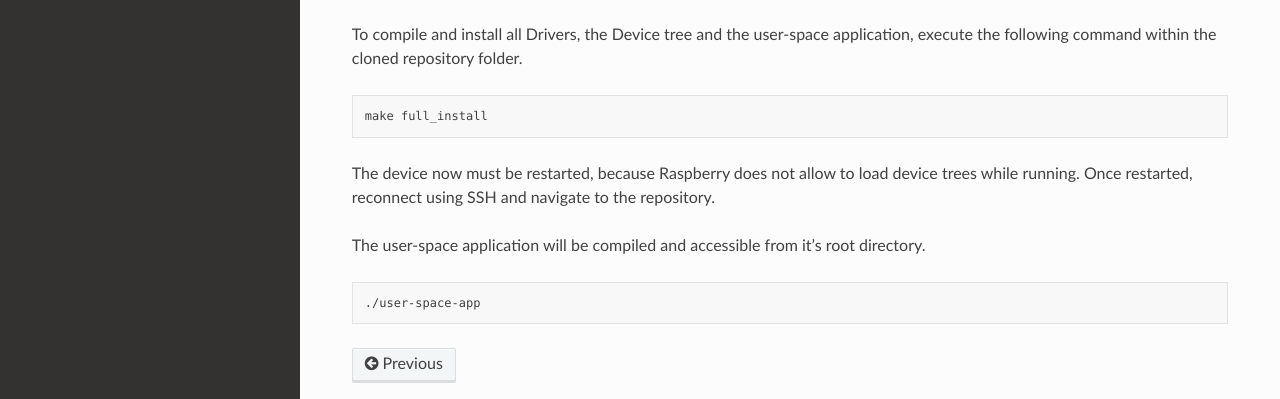
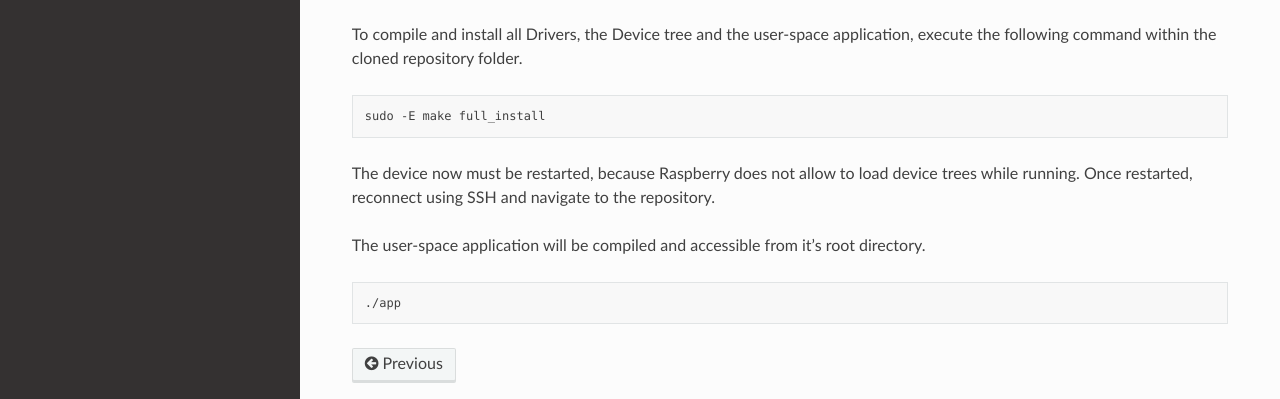
Before and after one commit to Winkler-Jonas/linux-device-driver, a Sphinx documentation site: the page built from docs/source/setup.rst, in a window 1280 px wide and 900 px high, scrolled down 610 px. Shown: the part 387-786 px from the top of the window. Built offline with Sphinx 7.4.7 and the Read the Docs theme 2.0.0, drawn with Linux system fonts in a browser that asks for light colours.

```diff
--- a/docs/source/index.rst
+++ b/docs/source/index.rst
@@ -32,7 +32,7 @@ This work is licenced by `Creative-Commons-Licence`_.
 | `GitLab-Repo`_ (VPN-required 😑)
 
 .. _GitHub-Repo: https://github.com/Winkler-Jonas/linux-device-driver
-.. _GitLab-Repo: https://google.com
+.. _GitLab-Repo: https://gitlab.elektrotechnik.hs-augsburg.de/winjonas/linux-device-driver
 
 Last Change: |today|
 
--- a/docs/source/setup.rst
+++ b/docs/source/setup.rst
@@ -45,14 +45,14 @@ To access the drivers either clone the repository from `GitHub`_ or `Gitlab`_ (V
    git clone (repository_url)
 
 .. _GitHub: https://github.com/Winkler-Jonas/linux-device-driver
-.. _Gitlab:
+.. _Gitlab: https://gitlab.elektrotechnik.hs-augsburg.de/winjonas/linux-device-driver
 
 To compile and install all Drivers, the Device tree and the user-space application, execute the following command
 within the cloned repository folder.
 
 .. code-block:: bash
 
-   make full_install
+   sudo -E make full_install
 
 The device now must be restarted, because Raspberry does not allow to load device trees while running.
 Once restarted, reconnect using SSH and navigate to the repository.
@@ -61,4 +61,4 @@ The user-space application will be compiled and accessible from it's root direct
 
 .. code-block:: bash
 
-   ./user-space-app
+   ./app
```
